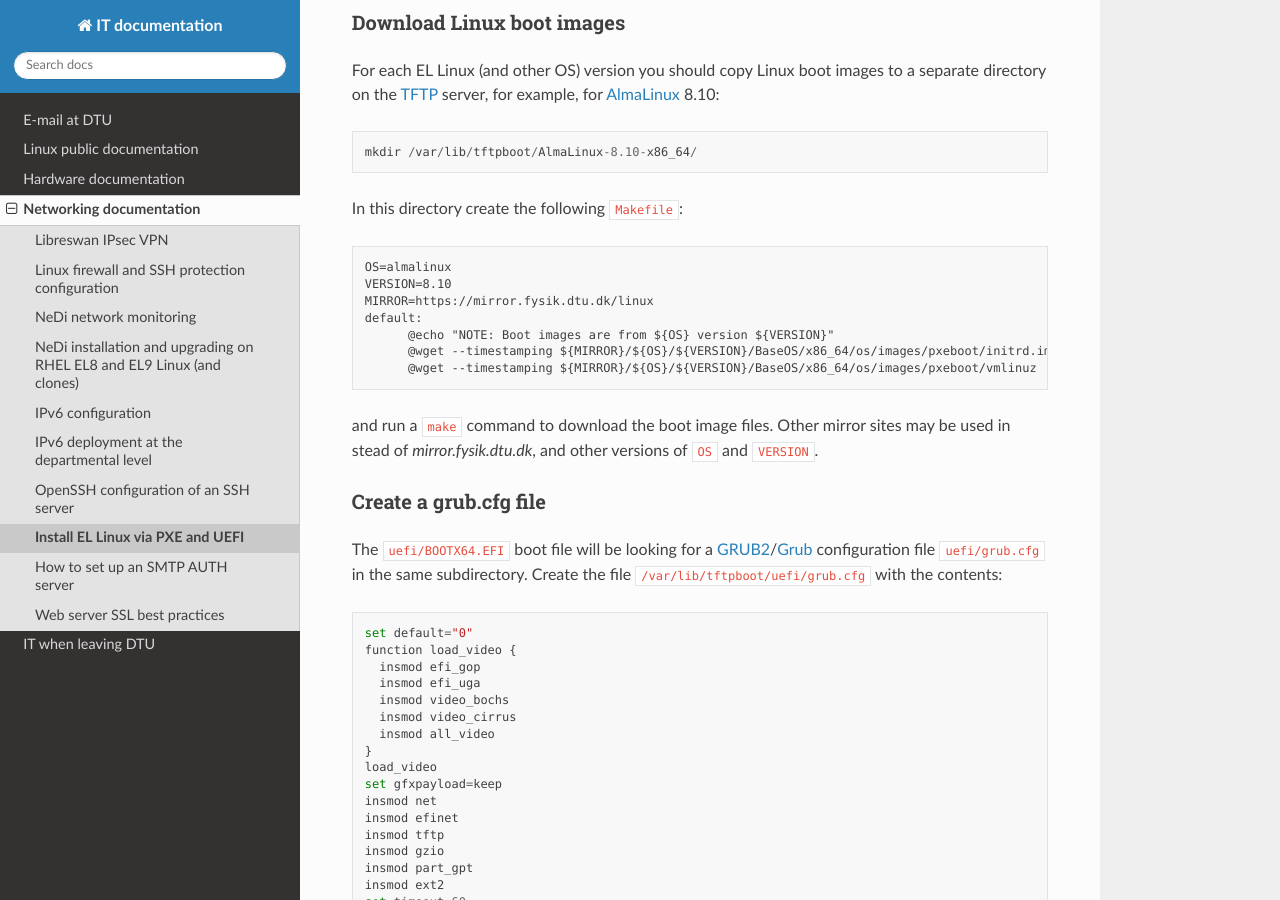
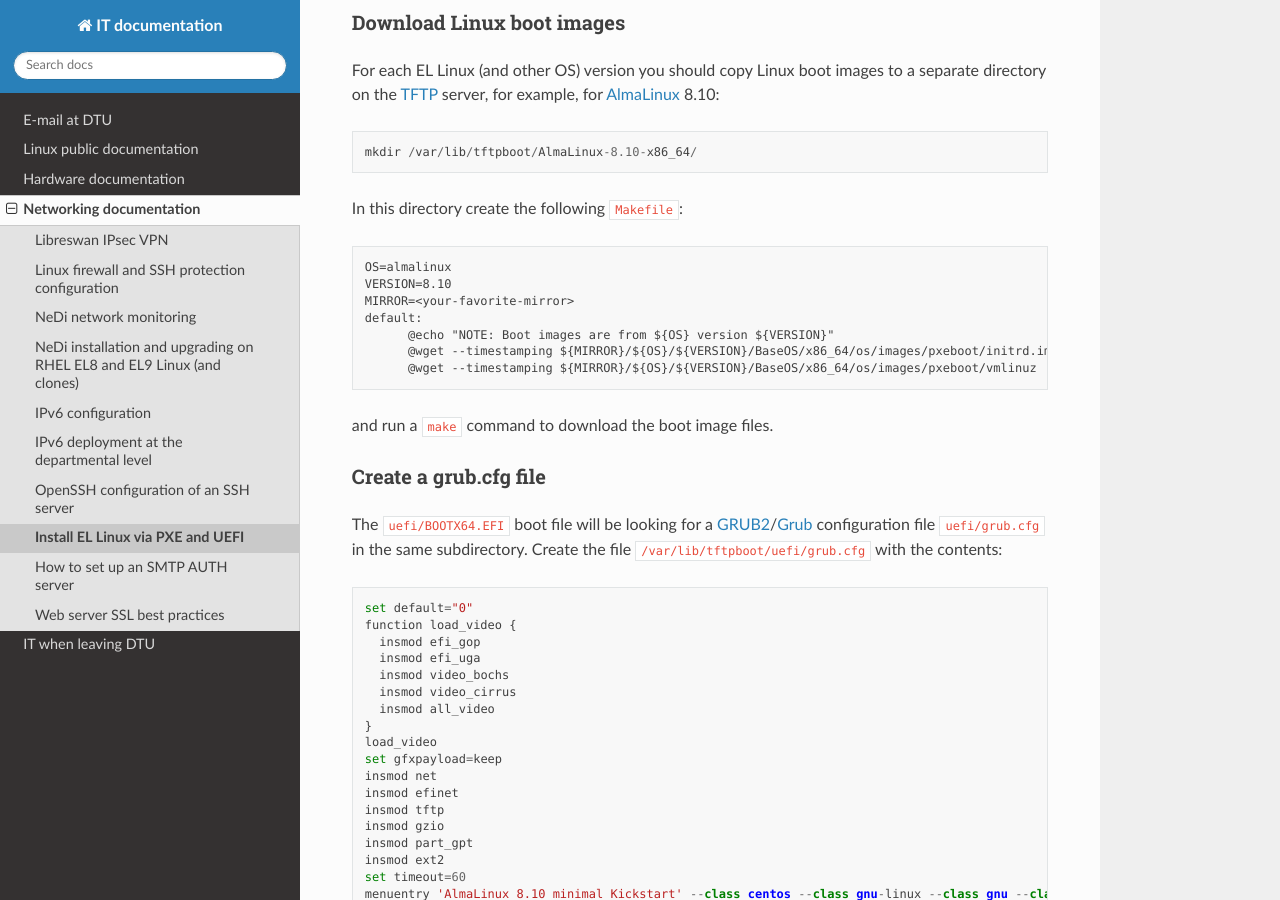
Before and after one commit to OleHolmNielsen/ITwiki, a Sphinx documentation site: the page built from docs/PXE_and_UEFI.rst, in a window 1280 px wide and 900 px high, scrolled down 2546 px. Built offline with Sphinx 7.4.7 and the Read the Docs theme 3.1.0, drawn with Linux system fonts in a browser that asks for light colours.

Commit message:
Updated links

```diff
--- a/docs/PXE_and_UEFI.rst
+++ b/docs/PXE_and_UEFI.rst
@@ -112,15 +112,13 @@ In this directory create the following ``Makefile``::
 
   OS=almalinux
   VERSION=8.10
-  MIRROR=https://mirror.fysik.dtu.dk/linux
+  MIRROR=<your-favorite-mirror>
   default:
         @echo "NOTE: Boot images are from ${OS} version ${VERSION}"
         @wget --timestamping ${MIRROR}/${OS}/${VERSION}/BaseOS/x86_64/os/images/pxeboot/initrd.img
         @wget --timestamping ${MIRROR}/${OS}/${VERSION}/BaseOS/x86_64/os/images/pxeboot/vmlinuz
 
 and run a ``make`` command to download the boot image files.
-Other mirror sites may be used in stead of *mirror.fysik.dtu.dk*,
-and other versions of ``OS`` and ``VERSION``.
 
 Create a grub.cfg file
 -----------------------------
```
